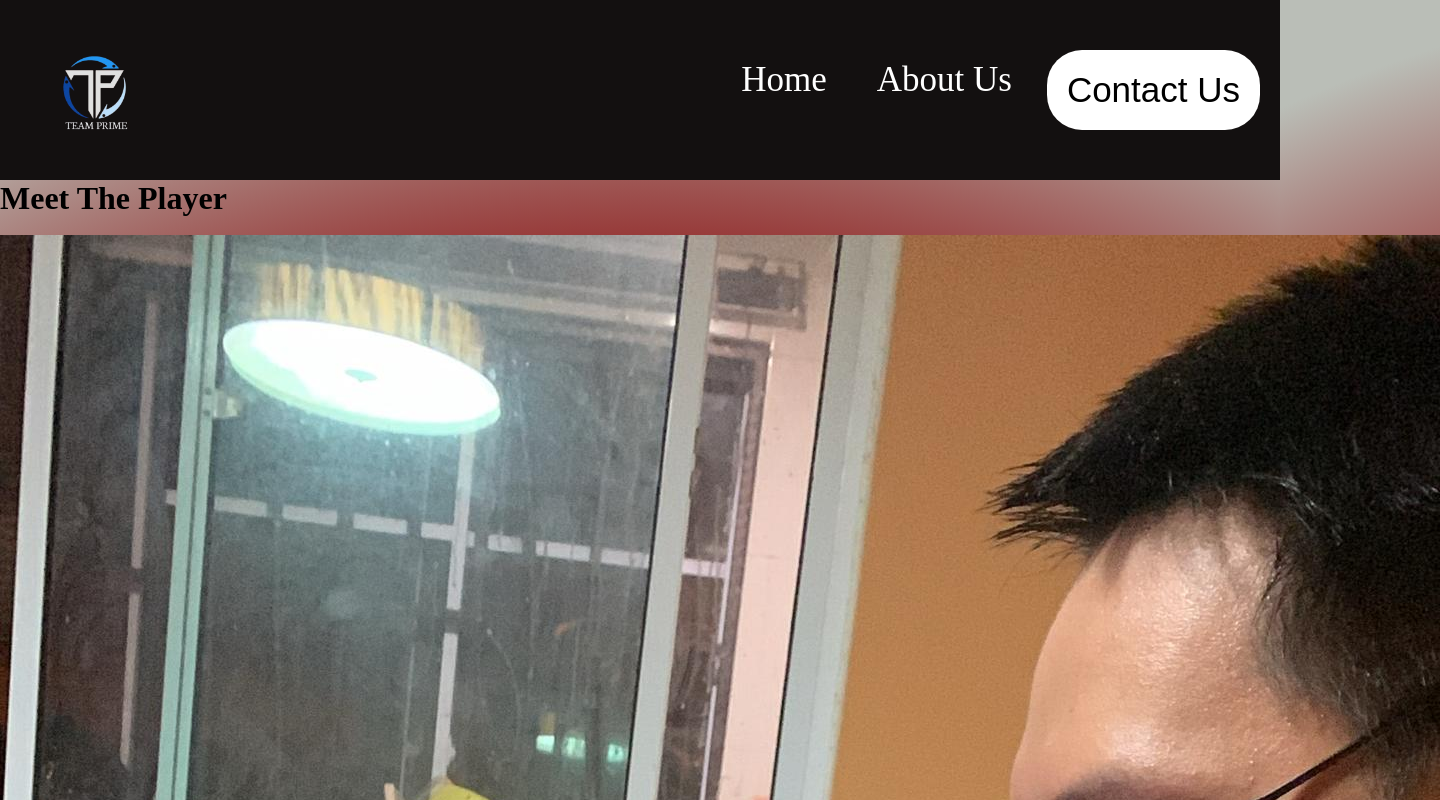
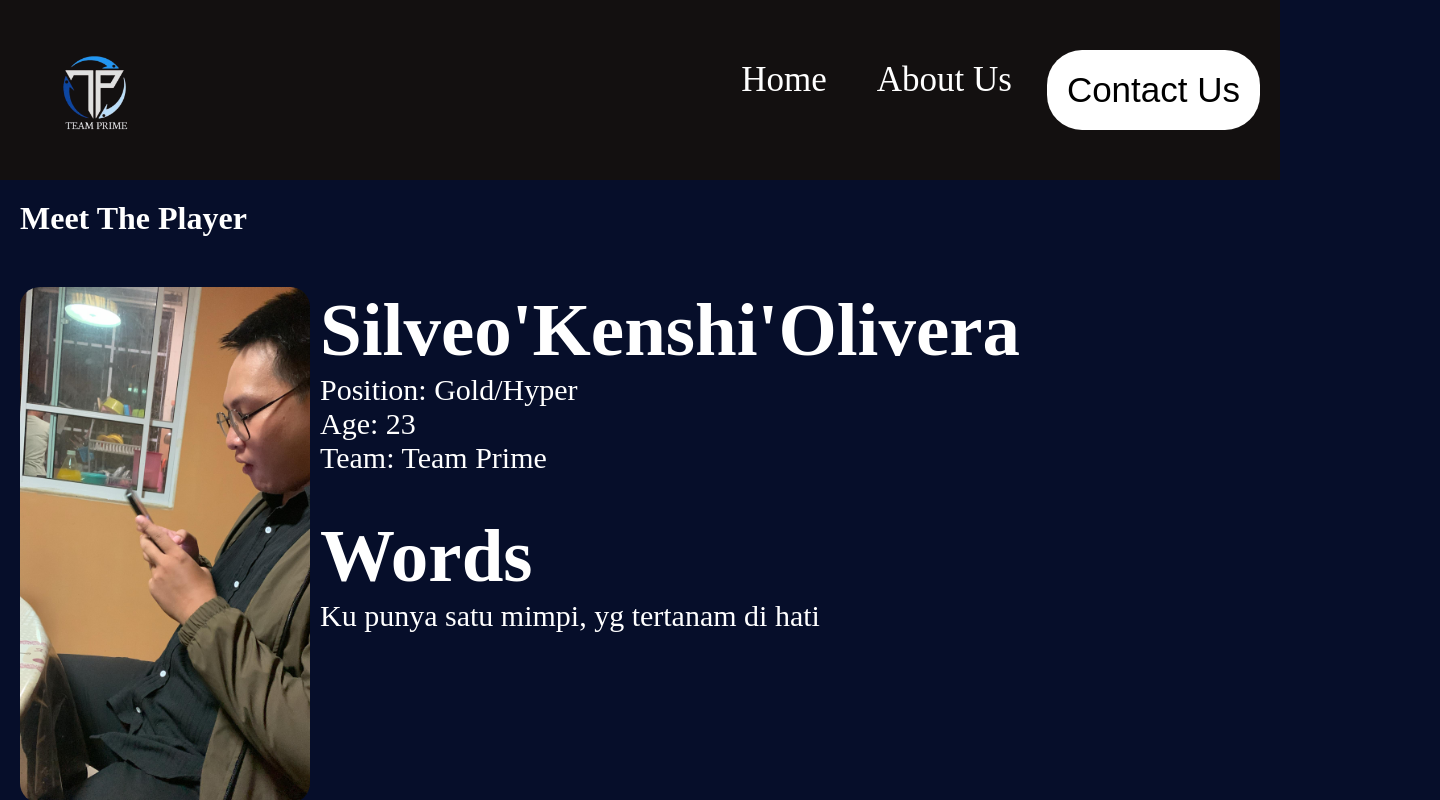
Before and after one commit to zacians/teamprime, a plain HTML site: page about.html in a window 1280 px wide. Shown: the top 800 px of the page, 1440 px wide, since content can reach past the window. Drawn offline with Linux system fonts and the light colour scheme; a web font is replaced by a local one.

Commit message:
style.css

```diff
--- a/style.css
+++ b/style.css
@@ -28,9 +28,8 @@
     }
 }
 
-body {
-    background: radial-gradient(circle, rgba(58,122,180,1) 0%, rgba(5,6,79,1) 34%, rgba(5,6,8,1) 43%, rgba(145,35,35,1) 75%, rgba(186,190,183,1) 94%);
-}
+
+
 
 /* NAVBAR */
 .navbar {
@@ -100,10 +99,10 @@ body {
 /* FOOTER */
 .footer {
     background-color: #000000;
-    margin-top: 50px;
+    margin-top: 500px;
     color: white;
     text-align: center;
-    padding: 15px 20px;
+    padding: 20px 20px;
     font-family:"Atkinson Hyperlegible Mono", serif ;
 }
 
@@ -117,6 +116,7 @@ body {
     border-radius: 35px;
     cursor: pointer;
     transition: background 0.3s, transform 0.2s;
+    display: flex;
 }
 
 
@@ -240,3 +240,52 @@ body {
     opacity: 1;
     transform: translateY(0);
 }
+
+.card {
+    display: flex;
+    justify-content: left;
+    gap: 30px;
+    flex-wrap: wrap;
+    font-family: sans-serif;
+    color: white;
+    padding: 20px;
+    max-width: 500px;
+}
+
+.card h1 {
+    font-family: "Atkinson Hyperlegible Mono", serif;
+}
+
+
+.card {
+    display: flex;
+}
+
+
+.card img:hover {
+    transform: scale(1.05);
+}
+
+.player-info img {
+    float: left;
+    max-width: 290px;
+    max-height: 570px;
+    border-radius: 20px;
+}
+
+.player-info h2{
+    margin-top: 20px;
+    padding-left: 300px;
+    justify-content: left;
+    font-size: 75px;
+    font-family: "Atkinson Hyperlegible Mono", serif;
+    text-align: left;
+}
+
+.player-info p{
+    padding-left: 300px;
+    justify-content: left;
+    font-size: 30px;
+    font-family: "Atkinson Hyperlegible Mono", serif;
+    text-align: top;
+}
```
